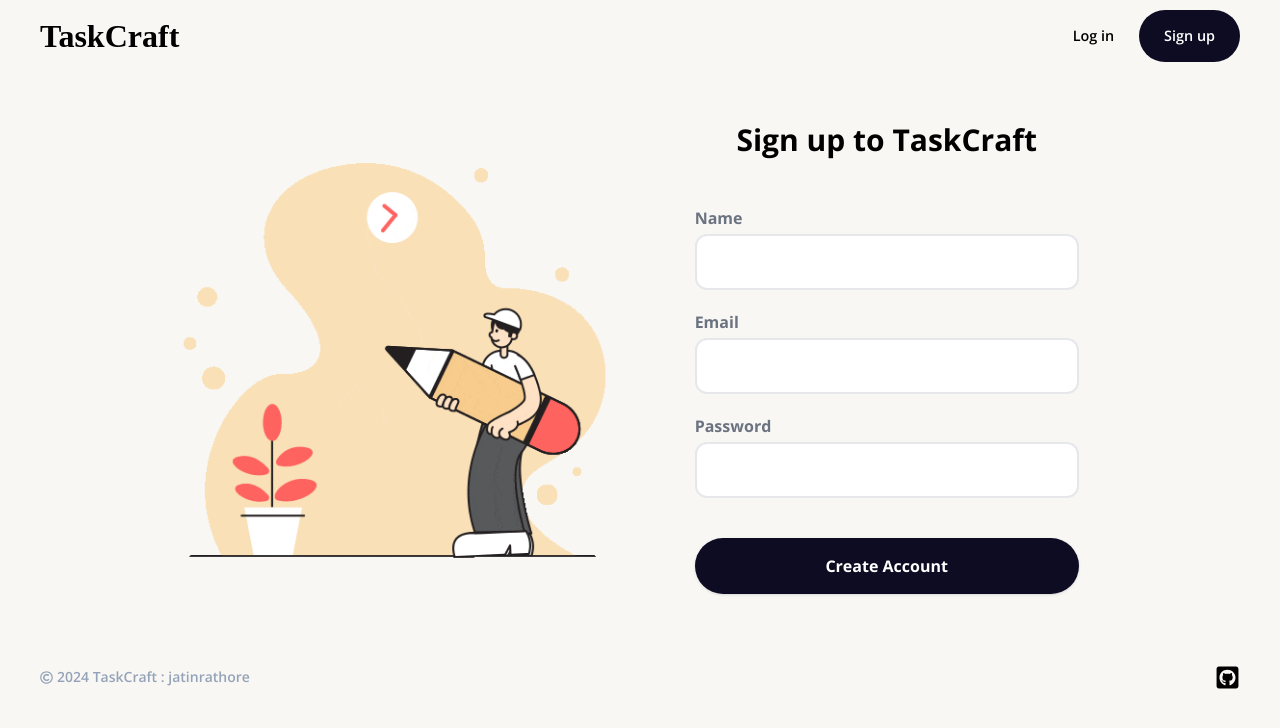
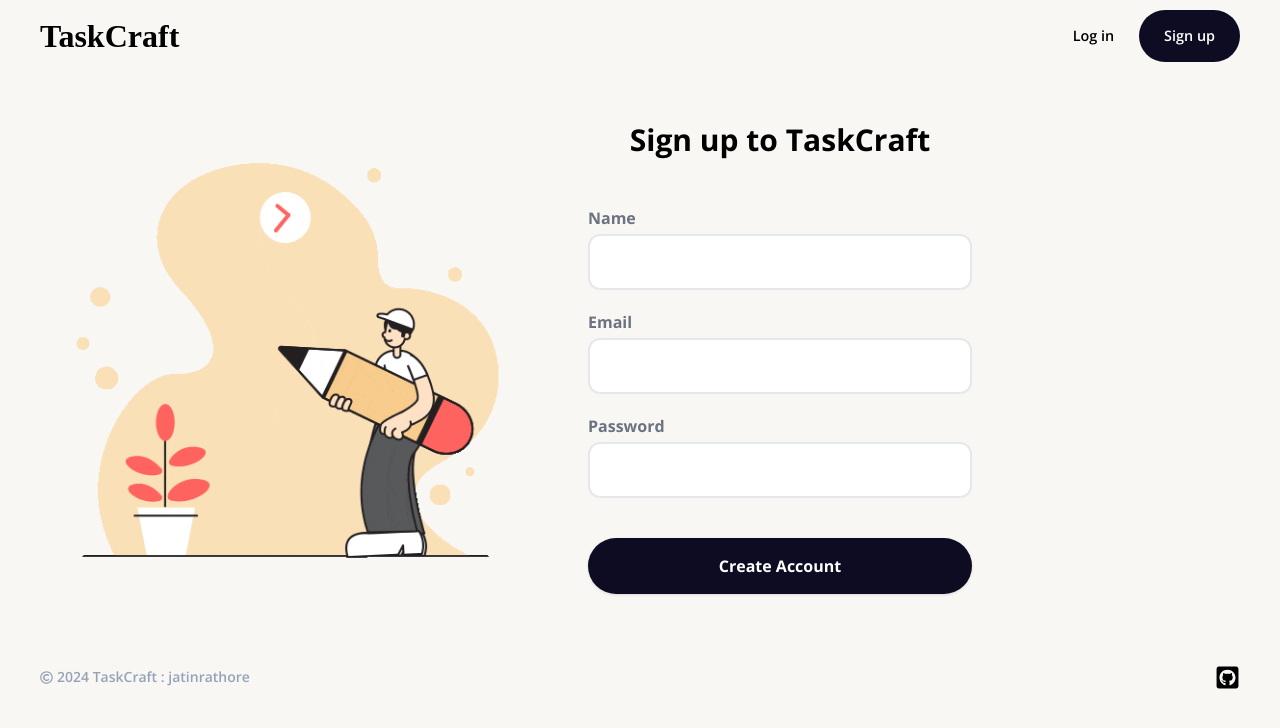
Before and after one commit to jatinrathore/taskcraft, a React (Vite) app: page / in a window 1280 px wide. Shown: the top 728 px of the page. Built offline with nearby package versions, Linux system fonts and the light colour scheme; no server answers.

Commit message:
fix: bug fixed of cards width got smaller

```diff
--- a/src/pages/AppLayout.tsx
+++ b/src/pages/AppLayout.tsx
@@ -17,9 +17,7 @@
   return (
     <>
       <NavBar />
-      <div className="flex justify-center">
-        <Outlet />
-      </div>
+      <Outlet />
       <GitHubFooter />
     </>
   );
```
